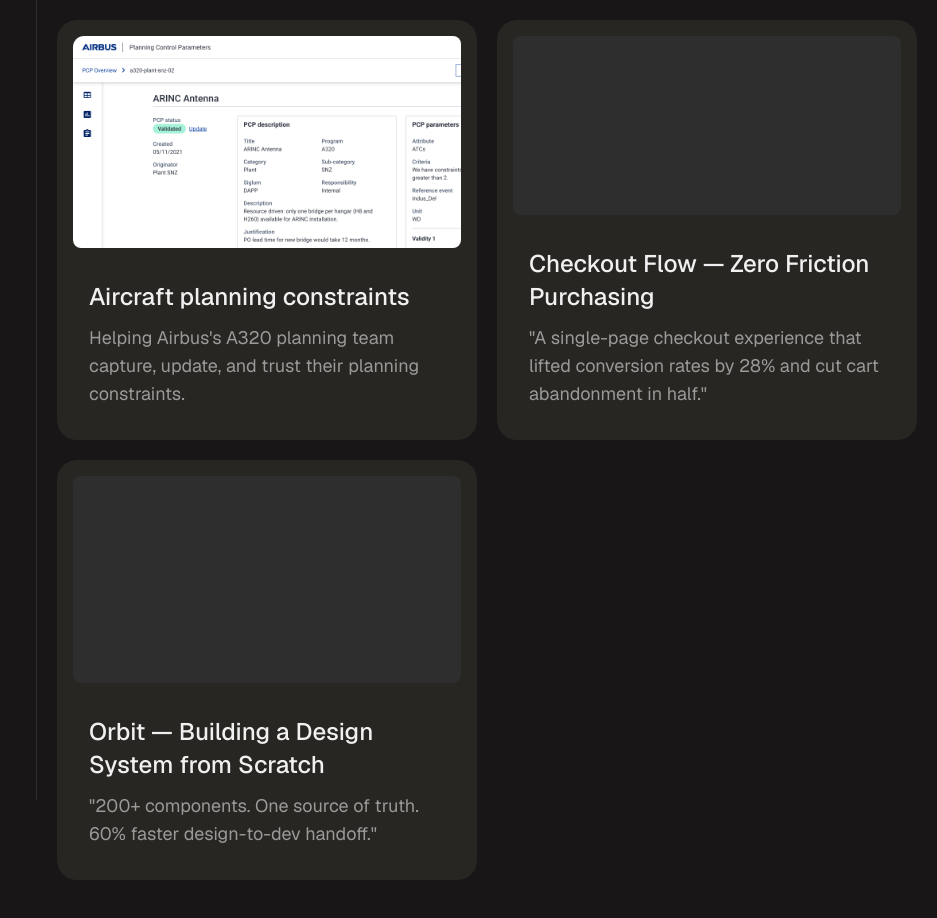
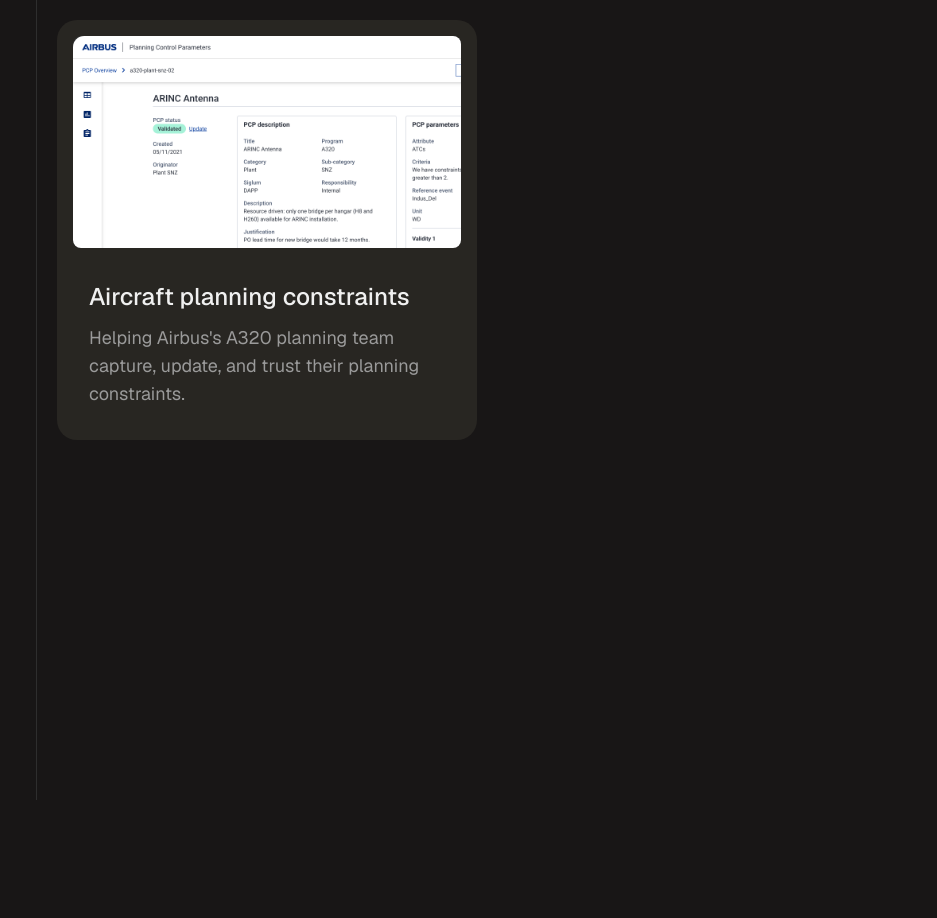
Before and after one commit to timotde/portfolio, a website built with Vite: page index.html in a window 1280 px wide. Shown: the full height of the page, 343-1280 px from the left. After the commit the page ends 800 px from the top, so only its background shows below. Built offline with nearby package versions, Linux system fonts and the light colour scheme.

Commit message:
removed placeholder projects

```diff
--- a/index.html
+++ b/index.html
@@ -79,26 +79,8 @@
           </article>
 
           <!-- Card 2: Checkout — medium image -->
-          <article class="card fade-in">
-            <div class="card-placeholder">
-              <a href="#" class="card-btn" aria-label="View project"><i data-lucide="arrow-right"></i></a>
-            </div>
-            <div class="card-body">
-              <h3 class="card-title">Checkout Flow — Zero Friction Purchasing</h3>
-              <p class="card-desc">"A single-page checkout experience that lifted conversion rates by 28% and cut cart abandonment in half."</p>
-            </div>
-          </article>
-
-          <!-- Card 3: Orbit — very tall image -->
-          <article class="card fade-in">
-            <div class="card-placeholder">
-              <a href="#" class="card-btn" aria-label="View project"><i data-lucide="arrow-right"></i></a>
-            </div>
-            <div class="card-body">
-              <h3 class="card-title">Orbit — Building a Design System from Scratch</h3>
-              <p class="card-desc">"200+ components. One source of truth. 60% faster design-to-dev handoff."</p>
-            </div>
-          </article>
+          <!-- Card 2: Checkout Flow — removed temporarily -->
+          <!-- Card 3: Orbit — removed temporarily -->
 
 
         </div>
```
Also changed, not shown: dist/index.html, 2 other files.
